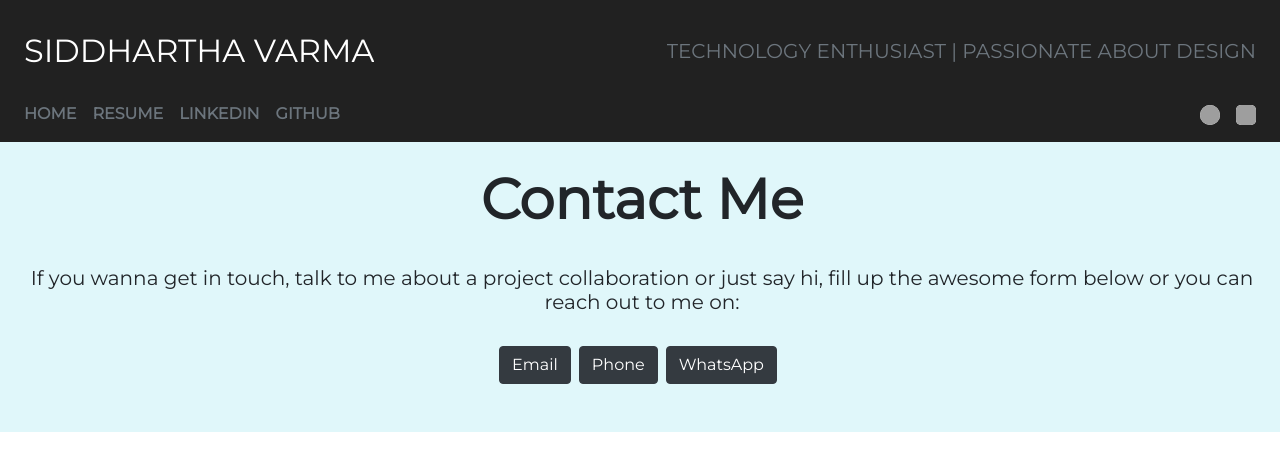
After one commit to D-E-F-E-A-T/Portfolio-Website, a Django app: page /contact-me in a window 1280 px wide. The commit adds this page. Shown: the top 471 px of the page. Run offline with Django 3.2, Linux system fonts and the light colour scheme; some libraries are stand-ins or nearby versions; grey boxes are pictures that could not be loaded.

Commit message:
added contact me page

```diff
--- /dev/null
+++ b/main/templates/main/contact me.html
@@ -0,0 +1,43 @@
+<!DOCTYPE html>
+<html>
+
+<head>
+    {% load static %}
+    <link rel="stylesheet" href="{%static 'style.css' %}">
+
+    <link href="https://fonts.googleapis.com/css?family=Montserrat&display=swap" rel="stylesheet">
+
+</head>
+
+<body>
+    {% include "main/includes/nav.html" %}
+    <div class="row justify-content-center" style="background-color: #E0F7FA;">
+        <div class="container-fluid ml-1">
+            <br>
+            <h2 class="col-12 display-4 text-center" style="font-weight: bold;overflow: hidden;">Contact Me</h2>
+            <br>
+            <h5 class="text-center" style="font-weight: normal;">If you wanna get in touch, talk to me about a project
+                collaboration or just say hi,
+                fill up the awesome form below or you can reach out to me on:</h5>
+            <br>
+            <div class="row justify-content-center">
+                <a href="mailto:siddverma1999@gmail.com" target="_blank" class="mr-2 btn btn-dark">Email</a>
+                <a class="mr-2 btn btn-dark" href="tel:+918860986398">Phone</a>
+                <a class="mr-2 btn btn-dark" href="https://wa.me/918860986398">WhatsApp</a>
+            </div>
+            <br>
+            <br>
+        </div>
+    </div>
+
+</body>
+
+</html>
+
+
+<style>
+    * {
+        font-family: 'Montserrat', sans-serif;
+        overflow-x: hidden;
+    }
+</style>
--- a/main/urls.py
+++ b/main/urls.py
@@ -5,4 +5,5 @@ app_name = 'main'
 urlpatterns = [
     path('', views.home, name = 'homepage'),
     path('projects', views.projects, name = 'projects'),
+    path('contact-me', views.contactMe, name = "contact")
 ]
--- a/main/views.py
+++ b/main/views.py
@@ -33,3 +33,6 @@ def home(request):
 
 def projects(request):
     return render(request, 'main/projects.html')
+
+def contactMe(request):
+    return render(request, 'main/contact me.html')
```
Also changed, not shown: main/templates/main/includes/home.html (+5 -5 lines), main/templates/main/projects.html (+12 -3 lines).
